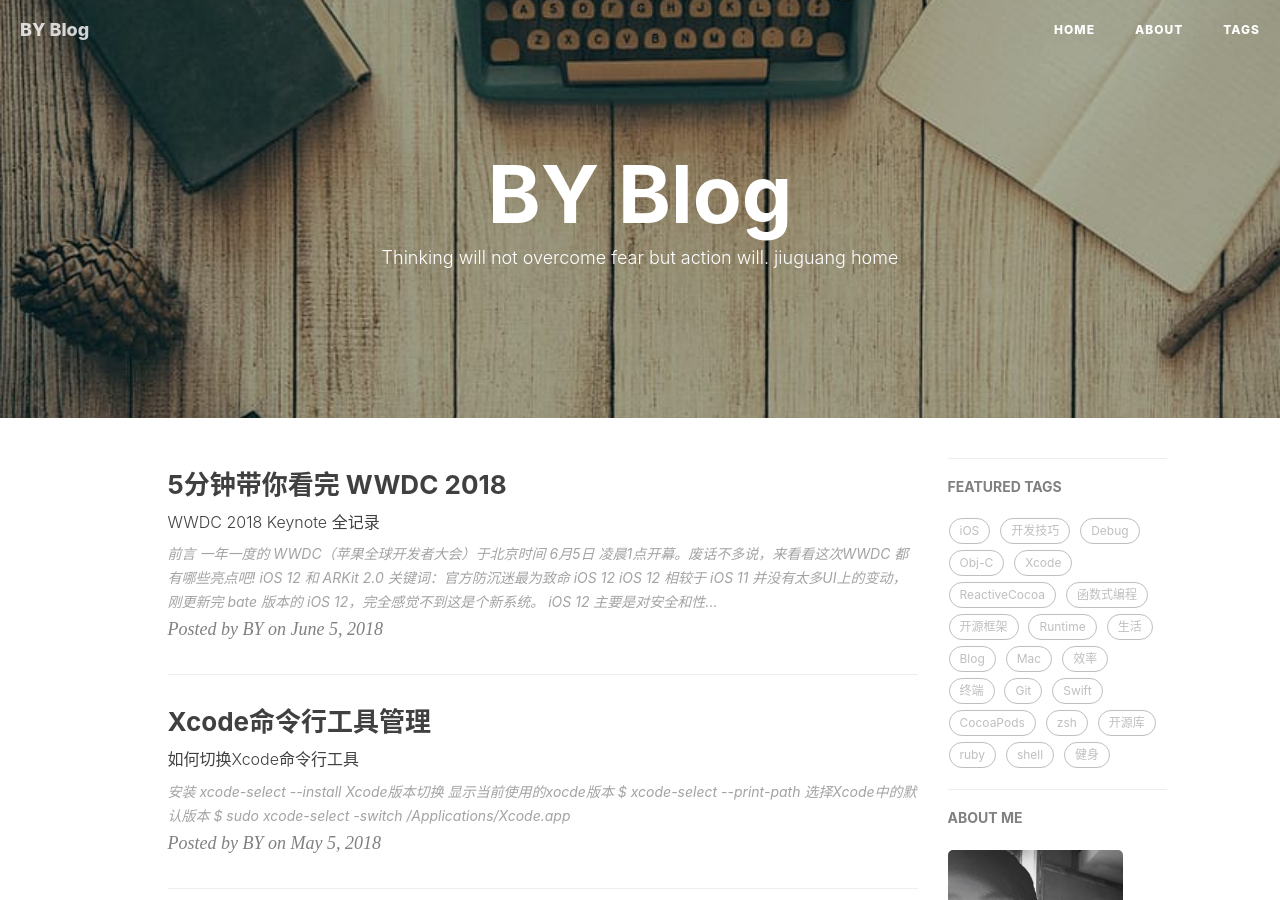
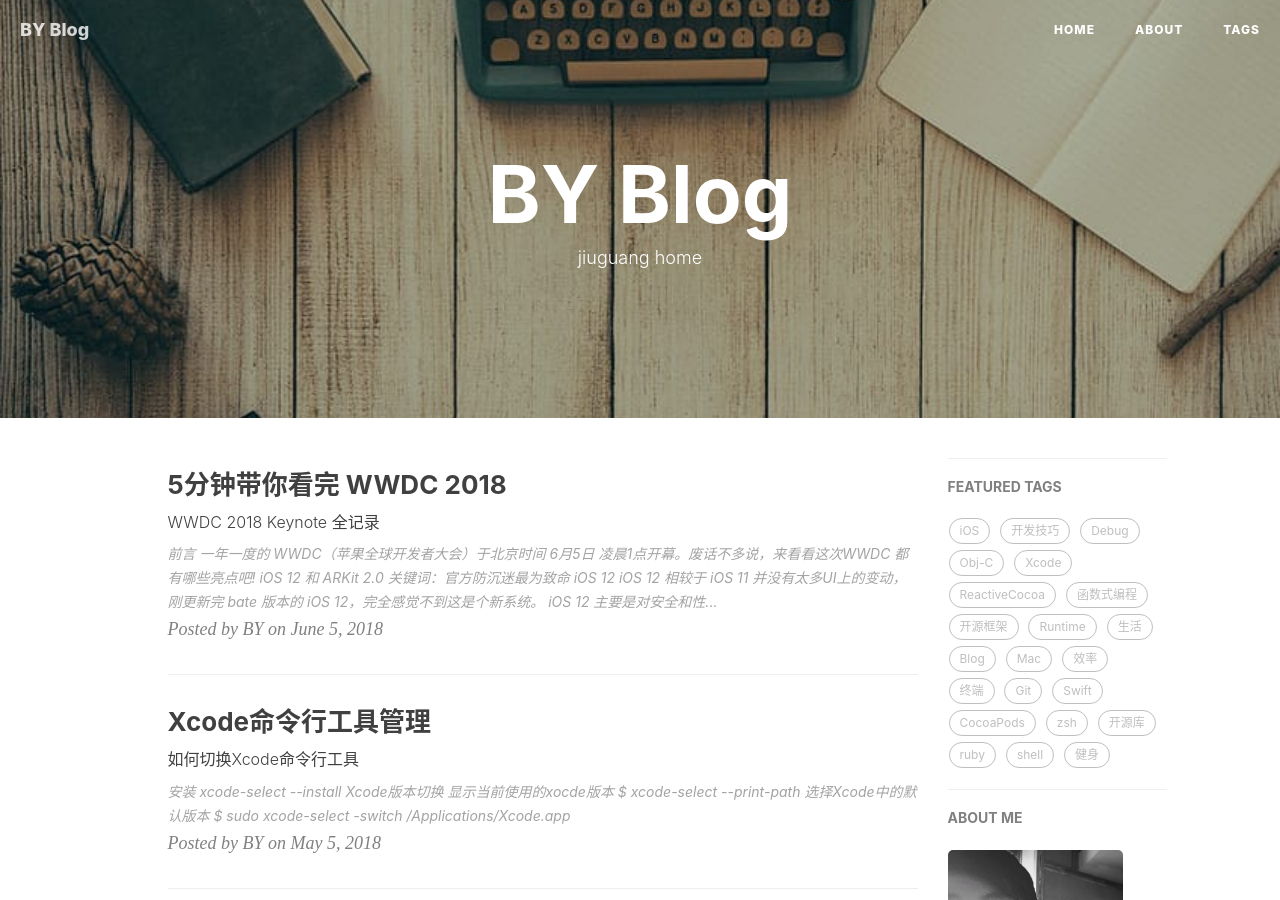
Before and after one commit to lixiang-share/jiuguang-blob, a Jekyll site: the page built from index.html, in a window 1280 px wide and 900 px high. Built offline with Jekyll 4.4.1, drawn with Linux system fonts in a browser that asks for light colours; nearby versions of some CDN libraries; the list of posts is cut into pages by our own code; comment, search, counter and statistics services are not loaded.

```diff
--- a/_config.yml
+++ b/_config.yml
@@ -6,7 +6,7 @@ header-img: img/post-bg-desk.jpg
 email: 3311722828@qq.com
 description: "Every failure is leading towards success."
 keyword: "BY, BY Blog, 久光的博客, qiubaiying, 久光, iOS, Apple, iPhone"
-url: "http://lixiang-share.github.io"          # your host, for absolute URL
+url: "https://lixiang-share.github.io"          # your host, for absolute URL
 baseurl: ""      # for example, '/blog' if your blog hosted on 'host/blog'
 github_repo: "https://github.com/lixiang-share/lixiang-share.github.io" # you code repository
 
--- a/index.html
+++ b/index.html
@@ -1,6 +1,6 @@
 ---
 layout: page
-description: "Thinking will not overcome fear but action will. jiuguang home"
+description: "jiuguang home"
 ---
 
 {% for post in paginator.posts %}
```
